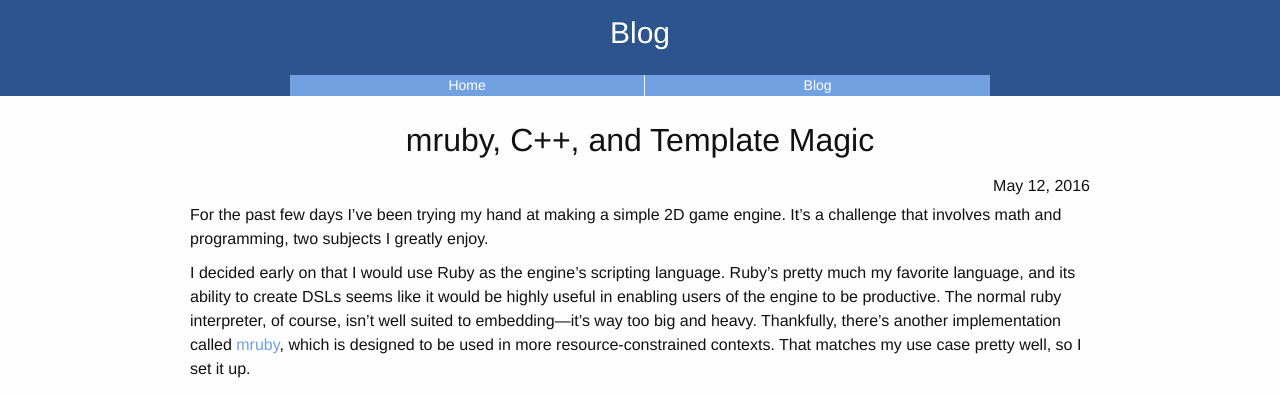
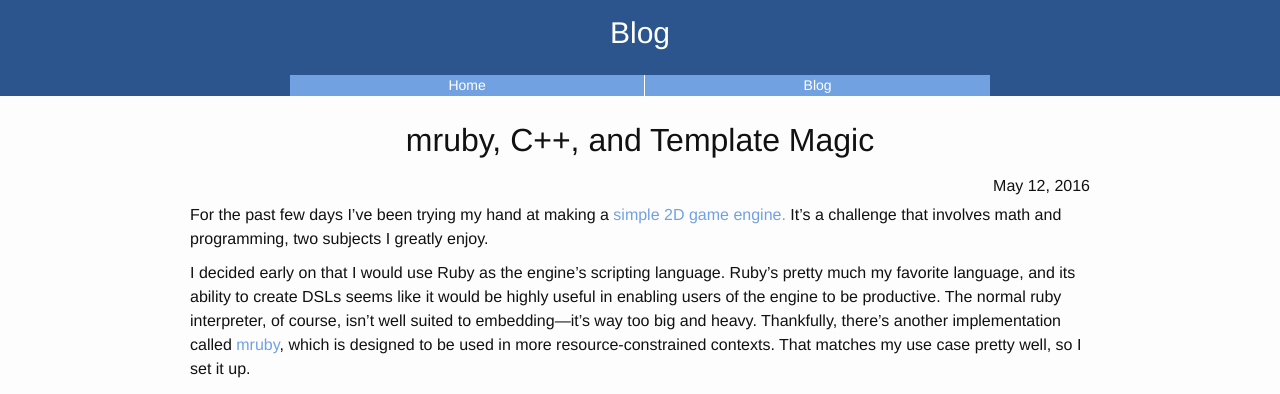
Before and after one commit to AnthonySuper/AnthonySuper.github.io, a Jekyll site: the page built from blog/_posts/2016-05-12-mruby-cpp-and-template-magic.markdown, in a window 1280 px wide and 900 px high. Shown: the top 394 px of the window. Built offline with Jekyll 4.4.1, drawn with Linux system fonts in a browser that asks for light colours; some of the changed lines change nothing that is shown.

Commit message:
Add things

```diff
--- a/blog/_posts/2016-05-12-mruby-cpp-and-template-magic.markdown
+++ b/blog/_posts/2016-05-12-mruby-cpp-and-template-magic.markdown
@@ -4,7 +4,7 @@ layout: post
 categories: ["programming", "c++", "ruby"]
 ---
 
-For the past few days I've been trying my hand at making a simple 2D game engine.
+For the past few days I've been trying my hand at making a [simple 2D game engine.](https://github.com/AnthonySuper/Experimental-2D-Engine)
 It's a challenge that involves math and programming, two subjects I greatly enjoy.
 
 I decided early on that I would use Ruby as the engine's scripting language.
```
